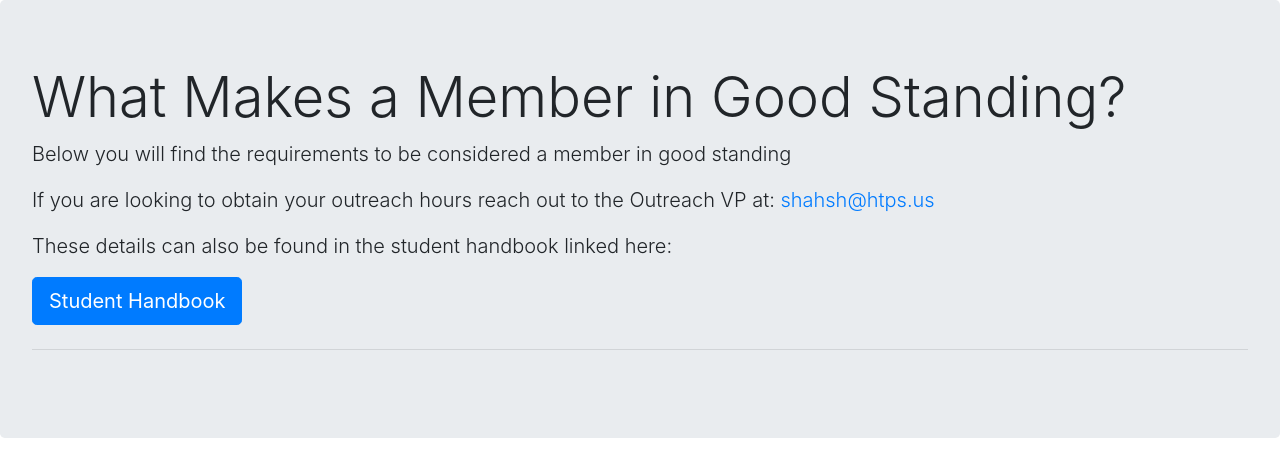
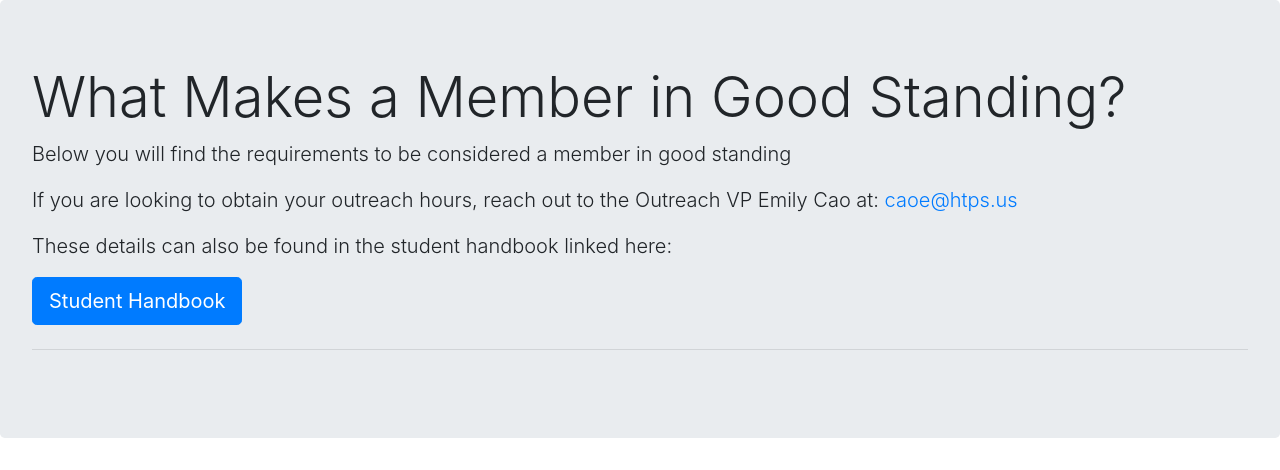
Before and after one commit to Vishwa-Muthuraman/team75_sample_site, a Flask app: page / in a window 1280 px wide. Shown: the part 70-540 px from the top of the page. Run offline with Flask 2, Linux system fonts and the light colour scheme; some libraries are stand-ins or nearby versions.

Commit message:
Added hour sum + changed email

```diff
--- a/routes.py
+++ b/routes.py
@@ -113,7 +113,7 @@ def volunteer_found():
 
         plt.savefig('plot.png')
 
-        return render_template('volunteer_found.html', studregist=stud_eventregist, url='plot.png')
+        return render_template('volunteer_found.html', studregist=stud_eventregist, url='plot.png', hours=total_hours)
 
 # @app.route('/volunteer_found', methods=['GET', 'POST'])
 # def volunteer_fnd():
--- a/templates/Good_Standing.html
+++ b/templates/Good_Standing.html
@@ -3,7 +3,7 @@
 <div class="jumbotron">
     <h1 class="display-4">What Makes a Member in Good Standing?</h1>
     <p class="lead">Below you will find the requirements to be considered a member in good standing</p>
-    <p class="lead">If you are looking to obtain your outreach hours reach out to the Outreach VP at: <a href = "mailto:shahsh@htps.us"> shahsh@htps.us</a> </p>
+    <p class="lead">If you are looking to obtain your outreach hours, reach out to the Outreach VP Emily Cao at: <a href = "caoe@htps.us">caoe@htps.us</a> </p>
     <p class="lead">These details can also be found in the student handbook linked here:</p>
     <a class="btn btn-primary btn-lg" href=https://docs.google.com/document/d/170XR95cpyFkSps6pdsXP_D-EmHDAbmG0DRBCNFiZ4_k/edit target = "_blank" role="button">Student Handbook</a>
     <hr class="my-4">
--- a/templates/volunteer_found.html
+++ b/templates/volunteer_found.html
@@ -2,6 +2,7 @@
 {% block content %}
 
 <h1>Recent Hours</h1>
+<h4>Total of {{hours}} hours</h4>
 <ul>
     {% for v in studregist %}
     <li>{{v.name}} volunteered at {{v.event}} for {{v.hours}} hour(s). Student ID is {{v.stud_ID}} Form filled out on {{v.Date}}</li>
```
Also changed, not shown: plot.png.
